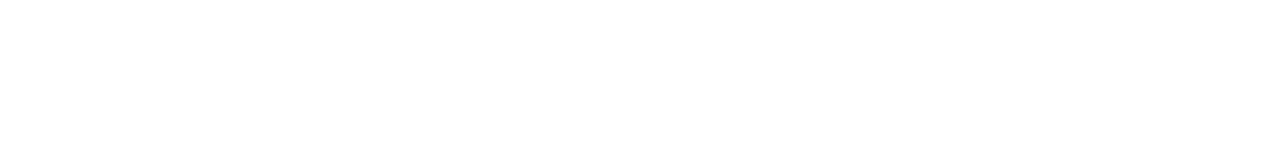
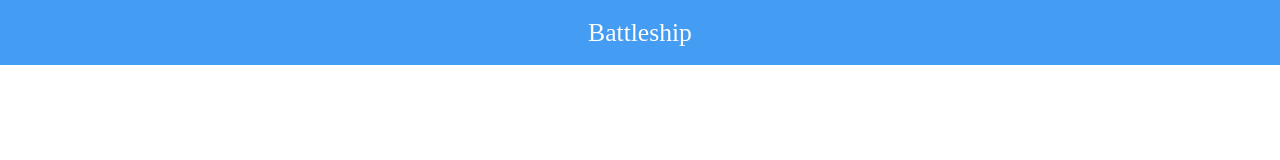
Before and after one commit to royalh23/battleship, a website built with webpack: page src/template.html in a window 1280 px wide. Built offline with nearby package versions, Linux system fonts and the light colour scheme.

Commit message:
Create and style title

```diff
--- a/src/style.css
+++ b/src/style.css
@@ -11,4 +11,15 @@ html {
 body {
   margin: 0;
   padding: 0;
+  height: 100vh;
 }
+
+.title {
+  display: flex;
+  justify-content: center;
+  align-items: center;
+  height: 65px;
+  font-size: 1.6rem;
+  background-color: rgb(69, 156, 243);
+  color: white;
+}
--- a/src/template.html
+++ b/src/template.html
@@ -5,5 +5,7 @@
     <meta name="viewport" content="width=device-width, initial-scale=1.0" />
     <title>Battleship</title>
   </head>
-  <body></body>
+  <body>
+    <div class="title">Battleship</div>
+  </body>
 </html>
```
Also changed, not shown: dist/index.html, dist/main.js.
